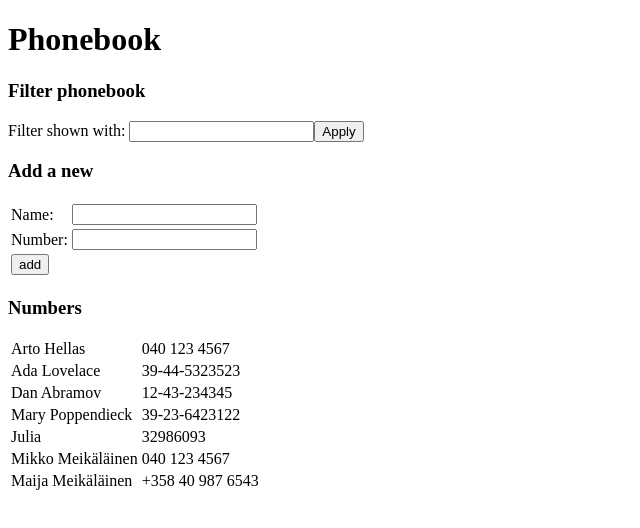
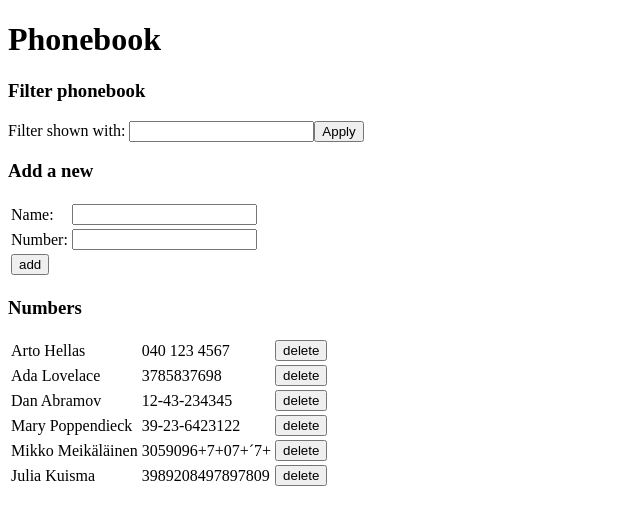
Before and after one commit to JuliaKuisma1/Fullstack2019_Julia_Kuisma, a React (Create React App) app in the folder osa2/phonebook/: page / in a window 1280 px wide. Shown: the top 528 px of the page, without its empty margins (0-640 px from the left). Built offline with nearby package versions, Linux system fonts and the light colour scheme; data requests are answered from the project's data file.

Commit message:
step 9 and step 10

```diff
--- a/osa2/phonebook/db.json
+++ b/osa2/phonebook/db.json
@@ -7,7 +7,7 @@
     },
     {
       "name": "Ada Lovelace",
-      "number": "39-44-5323523",
+      "number": "3785837698",
       "id": 2
     },
     {
@@ -21,19 +21,14 @@
       "id": 4
     },
     {
-      "name": "Julia",
-      "number": "32986093",
+      "name": "Mikko Meikäläinen",
+      "number": "3059096+7+07+´7+",
       "id": 5
     },
     {
-      "name": "Mikko Meikäläinen",
-      "number": "040 123 4567",
+      "name": "Julia Kuisma",
+      "number": "3989208497897809",
       "id": 6
-    },
-    {
-      "name": "Maija Meikäläinen",
-      "number": "+358 40 987 6543",
-      "id": 7
     }
   ]
 }
--- a/osa2/phonebook/src/App.js
+++ b/osa2/phonebook/src/App.js
@@ -21,7 +21,6 @@ const App = (props) => {
           setPersons(initialPersons)
         })
   };
-
   useEffect(hook, []);
 
   // adds information by adding personObject to persons array
@@ -32,9 +31,20 @@ const App = (props) => {
       number: newNumber,
       id: persons.length +1
     };
+
     // display alert if name already exists
     if (checkValue(personObject.name, persons) === 'Exist') {
-      alert(`${personObject.name} is already in the phonebook!`);
+      var result = window.confirm(`${personObject.name} is already in the phonebook, replace old number with a new one?`);
+      var person = persons.find(p => p.name === personObject.name);
+
+      if (result === true)
+      {
+        personService
+        .updatePerson(person.id, personObject)
+        .then(response =>
+          setPersons(persons.map(p => p.name === personObject.name ? response : p))
+        )
+      }
     }
     // set personObject to array and clear input fields
     else {
@@ -49,7 +59,7 @@ const App = (props) => {
     }
   }
 
-  // checking if name already exists
+  // checking if name already exists, return status (exists/not exists)
   const checkValue = (value, arr) => {
     var status = 'Not exist';
 
@@ -67,10 +77,9 @@ const App = (props) => {
   // function that filters array, if filter is set, displays filtered array
   const filterArray = event => {
     event.preventDefault();
-
-    // if filter is empty, display original array
+    // if filter is empty, clear filtered array
     if (newFilter === '' || undefined) {
-      setFiltered(persons);
+      setFiltered('');
     }
     // check if filter is included in names, also change name to lowercase so it's more easier to compare
     else {
@@ -81,6 +90,17 @@ const App = (props) => {
       setFiltered(filteredArray);
     }
   };
+
+  // function to handle deletePerson
+  const deleteById = (id, name) => {
+    var result = window.confirm(`Delete ${name}?`);
+    // if result is true, delete person by id and reload page
+    if (result === true) {
+      personService
+        .deletePerson(id)
+      window.location.reload();
+    }
+  }
 
   // handle name input changes
   const handleNameChange = event => setNewName(event.target.value);
@@ -95,12 +115,13 @@ const App = (props) => {
     <div>
       <h1>Phonebook</h1>
       <h3>Filter phonebook</h3>
-        <Filter newFilter={newFilter} handleFilterChange={handleFilterChange} filterArray={filterArray} filtered={filtered} />
+        <Filter newFilter={newFilter} handleFilterChange={handleFilterChange}
+          filterArray={filterArray} filtered={filtered} />
       <h3>Add a new</h3>
         <PersonForm handleNameChange={handleNameChange} handleNumberChange={handleNumberChange}
           newName={newName} newNumber={newNumber} addInformation={addInformation} />
       <h3>Numbers</h3>
-        <Persons persons={persons} filtered={filtered} />
+        <Persons persons={persons} filtered={filtered} deleteById={deleteById} />
     </div>
   )
 }
--- a/osa2/phonebook/src/components/Persons.js
+++ b/osa2/phonebook/src/components/Persons.js
@@ -1,18 +1,21 @@
 import React from 'react';
 
 const Persons = (props) => {
-    const { persons, filtered } = props
+    const { persons, filtered, deleteById } = props
 
     const checkPerson = () => {
-        if (filtered !== '' && filtered.length > 0) {
-            return filtered.map(person =>
-                <tr key={person.name}><td>{person.name}</td><td>{person.number}</td></tr>)
-        }
-
-        else {
+        if (filtered === '' || filtered.length === 0) {
             // display persons array
             return persons.map(person =>
-                <tr key={person.name}><td>{person.name}</td><td>{person.number}</td></tr>)
+                <tr key={person.name}><td>{person.name}</td>
+                    <td>{person.number}</td>
+                    <td><button onClick={() => deleteById(person.id, person.name)}>delete</button></td></tr>)
+        }
+        else {
+            return filtered.map(person =>
+                <tr key={person.name}><td>{person.name}</td>
+                    <td>{person.number}</td>
+                    <td><button>delete</button></td></tr>)
         }
     }
 
--- a/osa2/phonebook/src/services/persons.js
+++ b/osa2/phonebook/src/services/persons.js
@@ -3,17 +3,24 @@ const baseUrl = 'http://localhost:3001/persons';
 
 const getAll = () => {
     const request = axios.get(baseUrl);
-    return request.then(response => response.data);
+    return request.then(response =>
+        response.data);
 }
 
 const createPerson = newObject => {
     const request = axios.post(baseUrl, newObject);
-    return request.then(response => response.data);
+    return request.then(response =>
+        response.data);
 }
 
-const update = (id, newObject) => {
+const updatePerson = (id, newObject) => {
     const request = axios.put(`${baseUrl}/${id}`, newObject);
-    return request.then(response => response.data);
+    return request.then(response =>
+        response.data);
 }
 
-export default { getAll, createPerson, update }
+const deletePerson = id => {
+    axios.delete(`${baseUrl}/${id}`, { id: { id }});
+}
+
+export default { getAll, createPerson, updatePerson, deletePerson }
```
